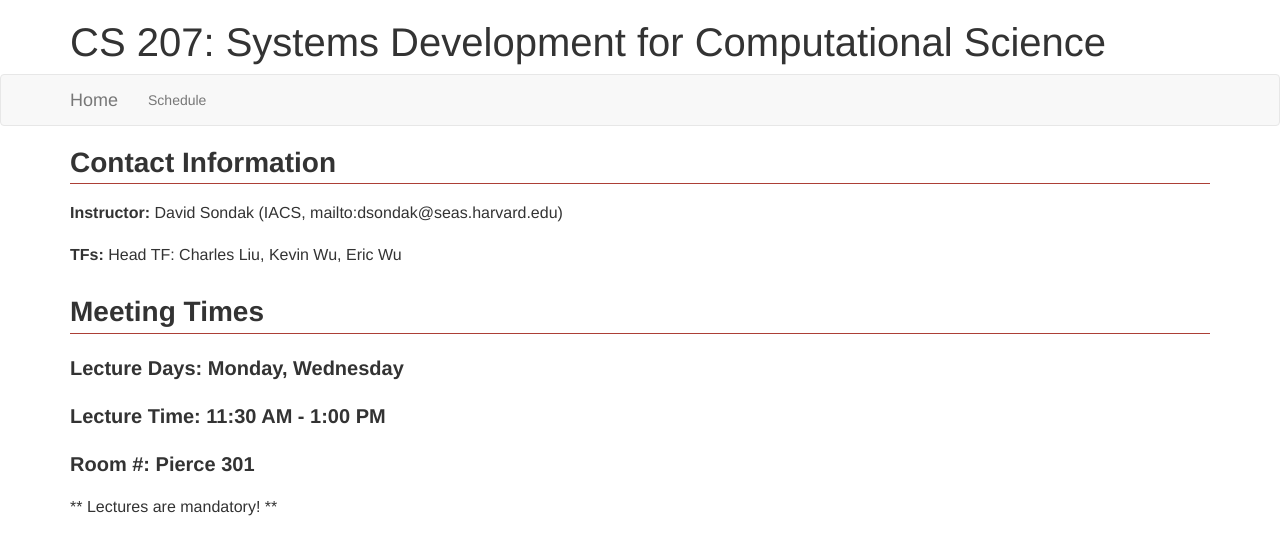
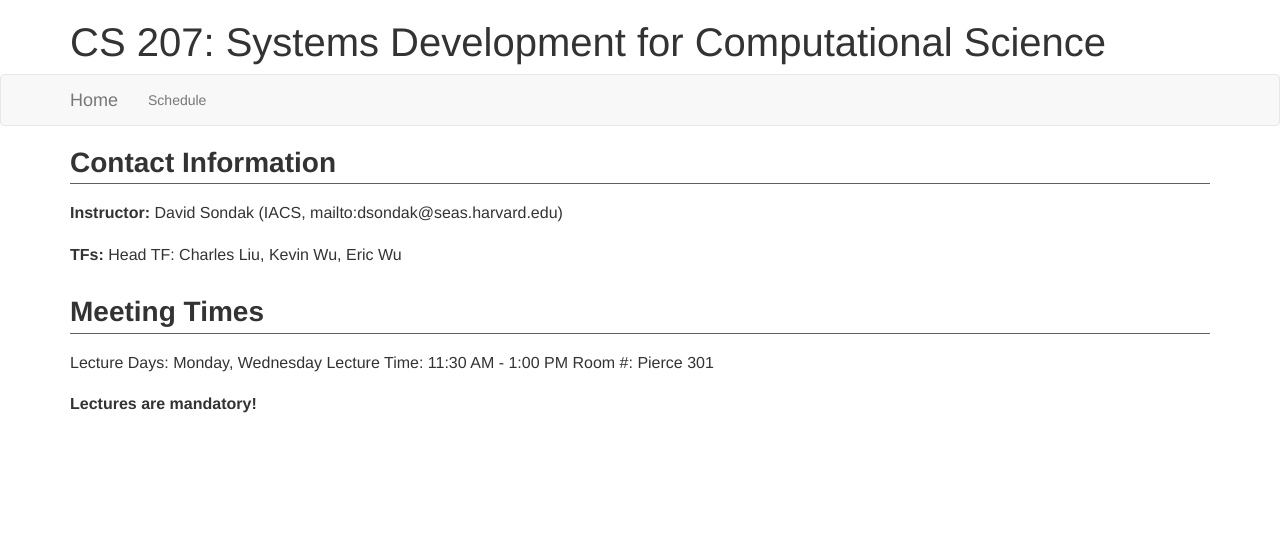
Before and after one commit to xuwd11/cs207_Weidong_Xu, a Jekyll site: the page built from index.md, in a window 1280 px wide. Shown: the top 555 px of the page. Built offline with Jekyll 4.4.1, drawn with Linux system fonts in a browser that asks for light colours; nearby versions of some CDN libraries.

```diff
--- a/index.md
+++ b/index.md
@@ -12,8 +12,8 @@ layout: "default"
 
 ## Meeting Times
 
-#### Lecture Days:  Monday, Wednesday
-#### Lecture Time:  11:30 AM - 1:00 PM
-#### Room \#:  Pierce 301
+Lecture Days:  Monday, Wednesday
+Lecture Time:  11:30 AM - 1:00 PM
+Room \#:  Pierce 301
 
-** Lectures are mandatory! **
+**Lectures are mandatory!**
```
